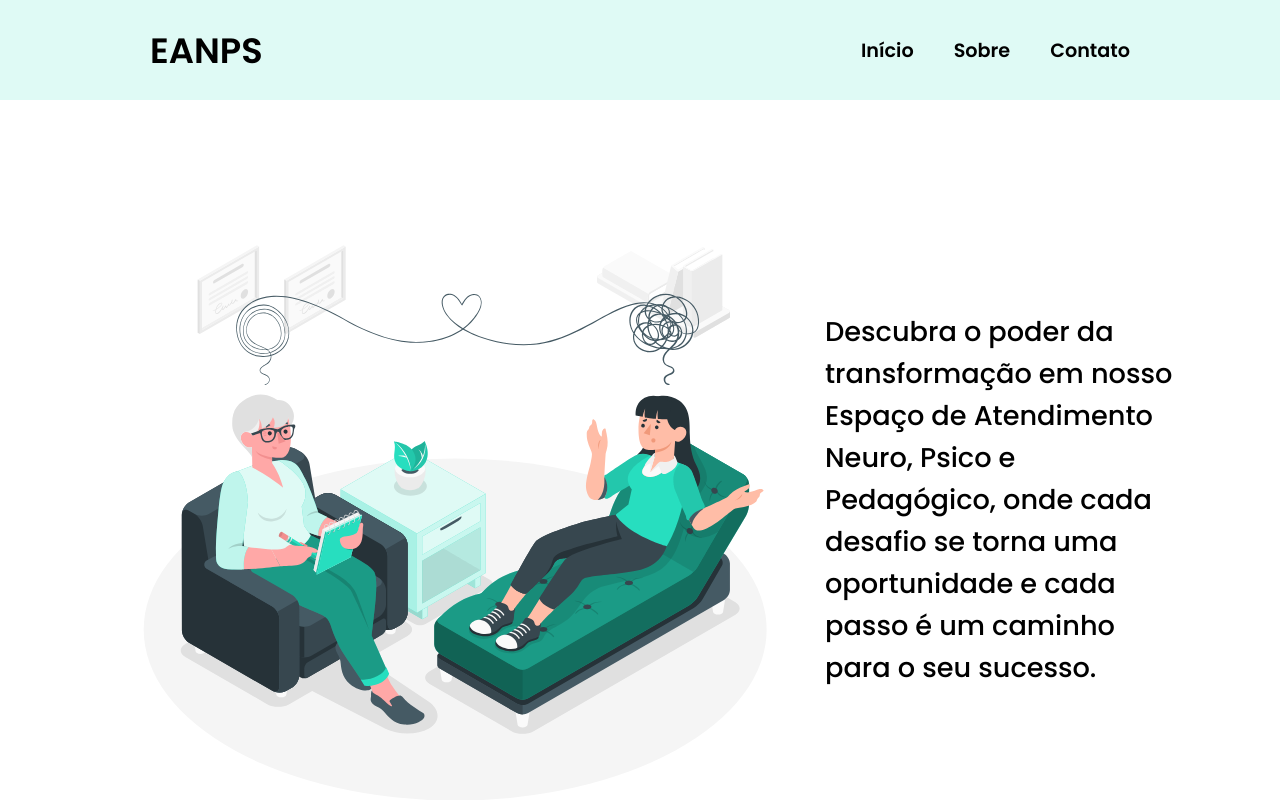
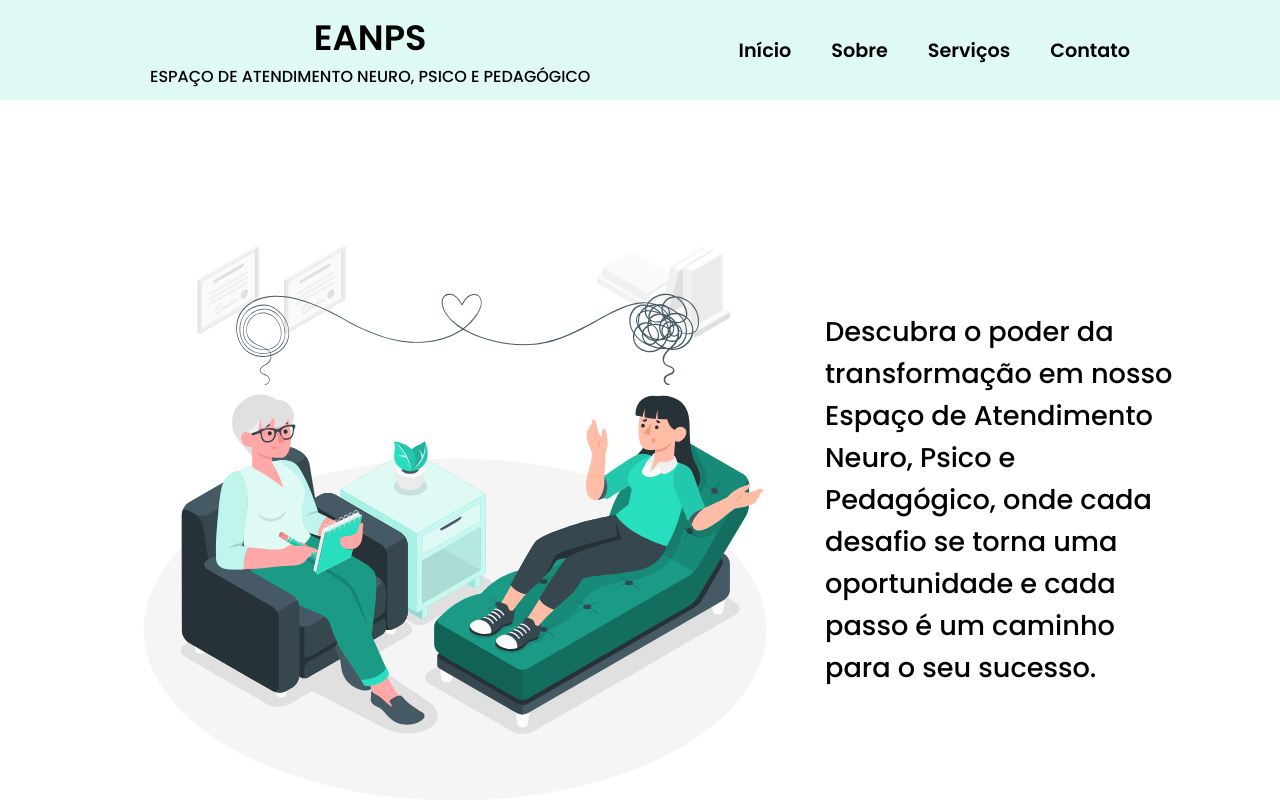
Before and after one commit to EricOliveiras/eanps-site, a React (Vite) app: page / in a window 1280 px wide. Shown: the top 800 px of the page. Built offline with nearby package versions, Linux system fonts and the light colour scheme.

Commit message:
refactor: modify header component

```diff
--- a/src/components/Header/index.jsx
+++ b/src/components/Header/index.jsx
@@ -3,12 +3,16 @@ import './style.css'
 const Header = () => {
     return (
       <header id="header">
-        <h1 id="header-title"><a href="#">EANPS</a></h1>
+        <div className="logo">
+          <h1 id="header-title"><a href="/">EANPS</a></h1>
+          <p id="header-paragraph">ESPAÇO DE ATENDIMENTO NEURO, PSICO E PEDAGÓGICO</p>
+        </div>
         <nav>
           <ul>
             <li><a href="/">Início</a></li>
-            <li><a href="/sobre">Sobre</a></li>
-            <li><a href="/contato">Contato</a></li>
+            <li><a href="#about">Sobre</a></li>
+            <li><a href="#services">Serviços</a></li>
+            <li><a href="#contato">Contato</a></li>
           </ul>
         </nav>
       </header>
```
